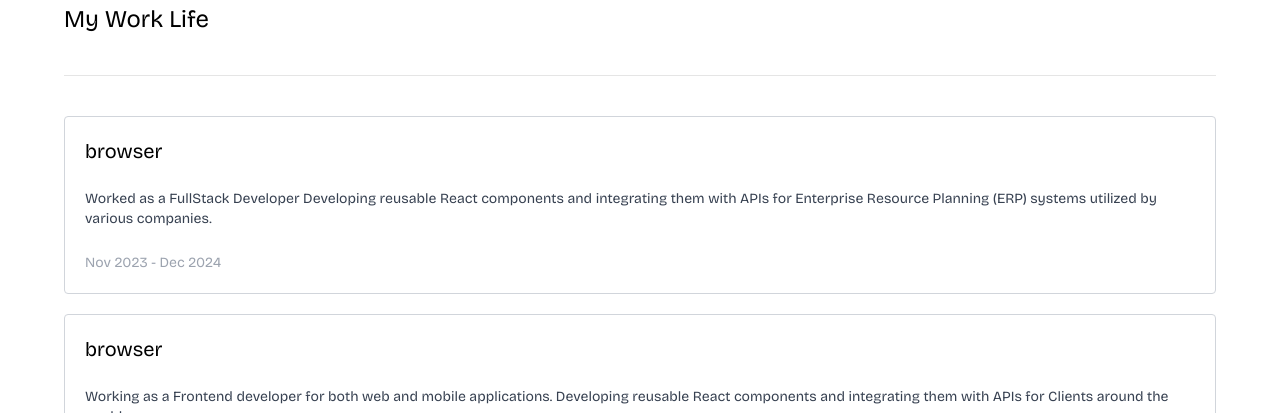
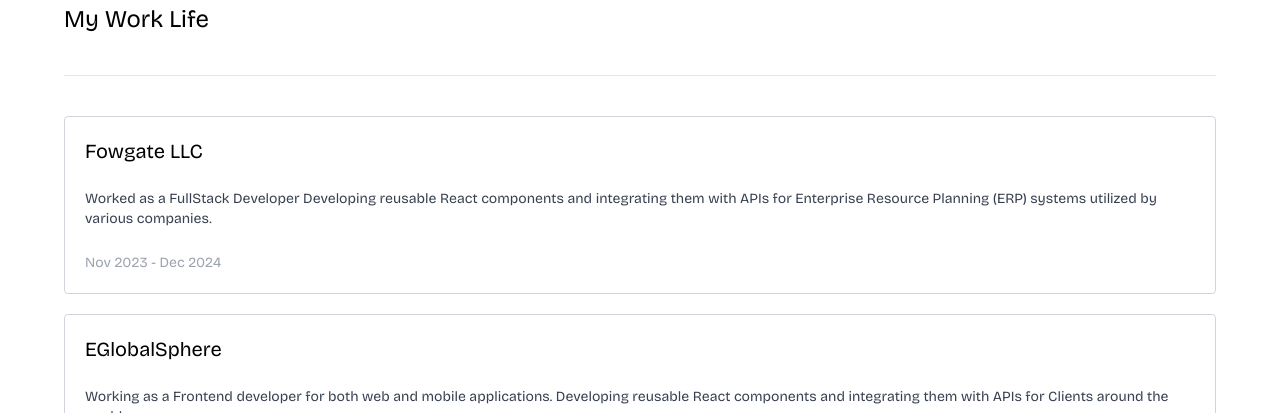
Before and after one commit to WISDOM-WOKE22/My-Portfolio, a Next.js app: page / in a window 1280 px wide. Shown: the part 4340-4753 px from the top of the page. Built offline with nearby package versions, Linux system fonts and the light colour scheme; a web font is replaced by a local one.

Commit message:
chore: updated work life component

```diff
--- a/components/work.tsx
+++ b/components/work.tsx
@@ -1,5 +1,3 @@
-import { title } from "process"
-
 export default function Work ({
     company,
     description,
@@ -10,7 +8,7 @@
     }) {
     return (
         <div className="border dark:border-gray-500 p-5 border-gray-300 rounded-sm">
-            <h1 className="text-xl">{title}</h1>
+            <h1 className="text-xl">{company}</h1>
             <p className="mt-6 text-sm text-gray-700 dark:text-gray-200">{description}</p>
 
             <div className="mt-6">
```
